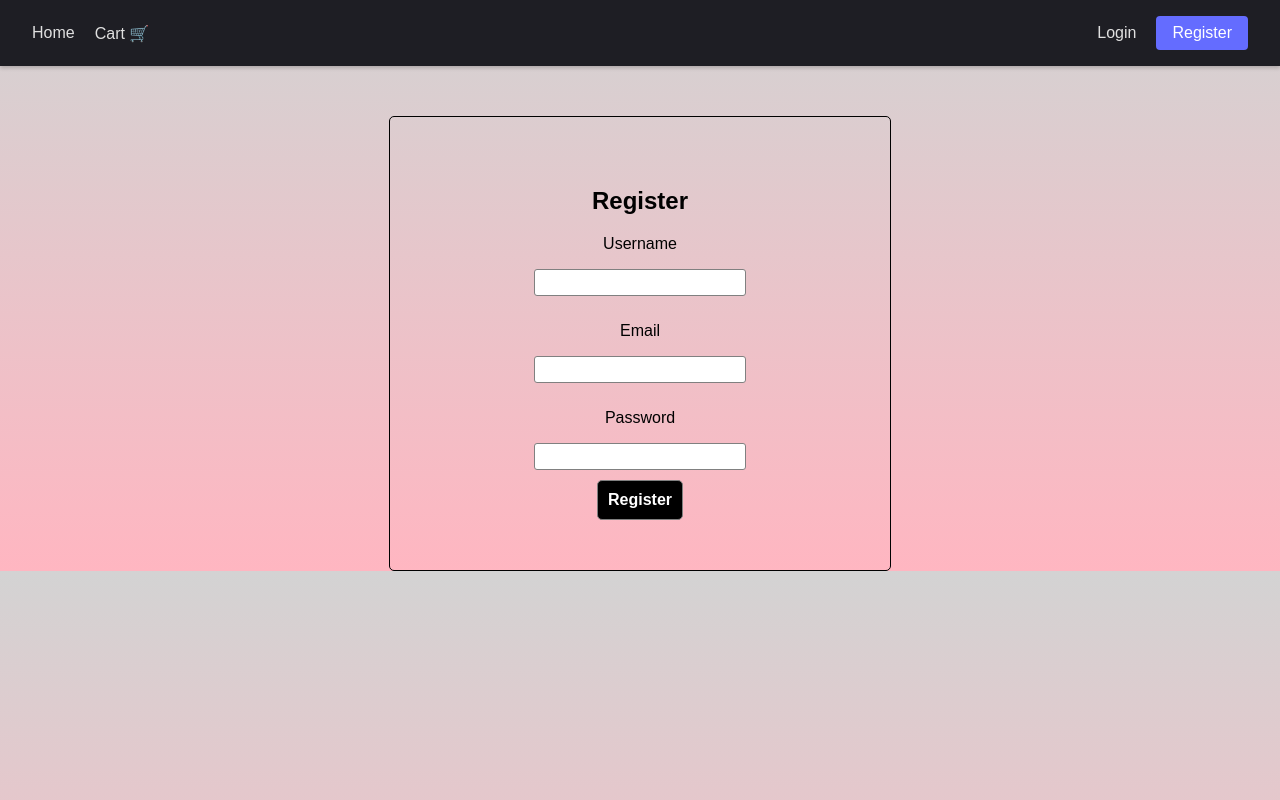
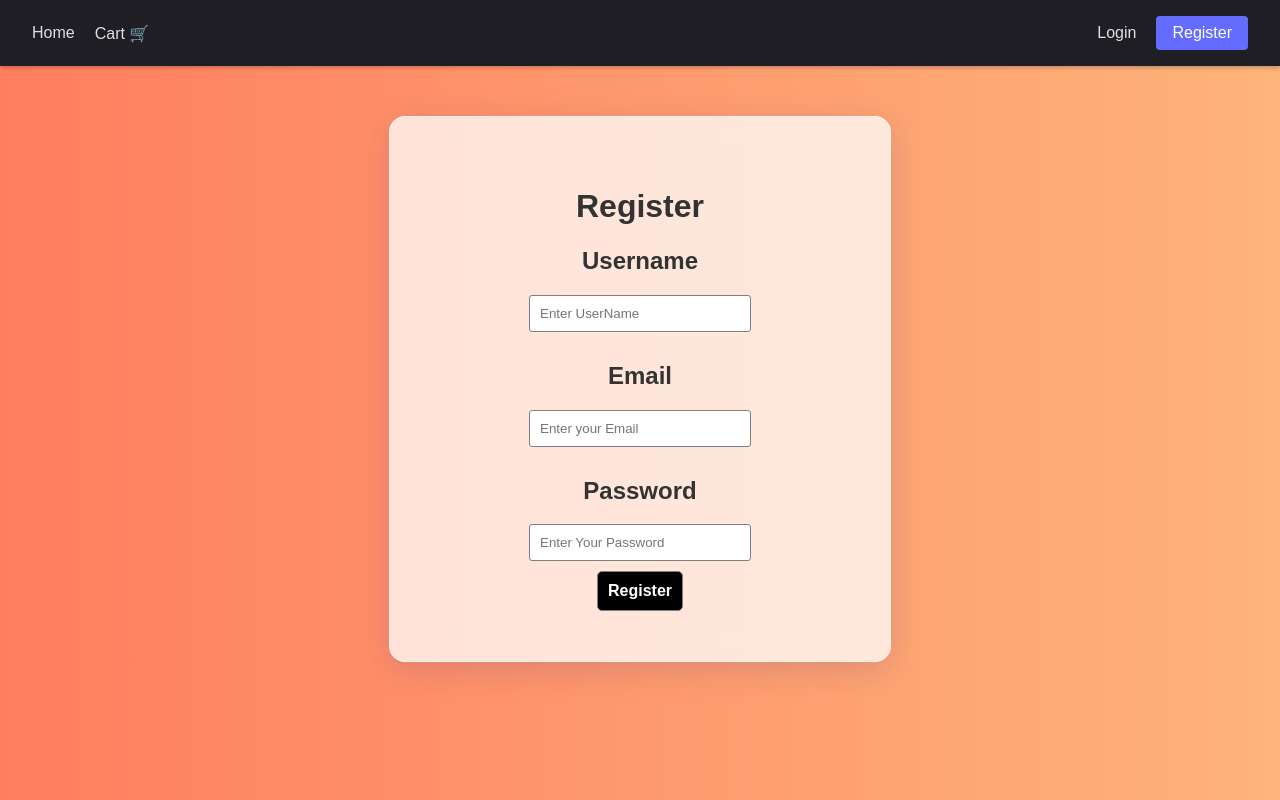
Before and after one commit to DAbdulRaheem/Fullstack_Project, a React (Vite) app in the folder Shopping_Mod/: page /register in a window 1280 px wide. Built offline with nearby package versions, Linux system fonts and the light colour scheme.

Commit message:
modifies styling

```diff
--- a/Shopping_Mod/src/App.css
+++ b/Shopping_Mod/src/App.css
@@ -1,7 +1,7 @@
 body {
     margin: 0;
     font-family: Arial, sans-serif;
-    background: linear-gradient(lightgray, lightpink);
+    background: linear-gradient(to right, #ff7e5f, #feb47b);
     text-align: center;
   }
 
--- a/Shopping_Mod/src/App.jsx
+++ b/Shopping_Mod/src/App.jsx
@@ -16,7 +16,7 @@ function App() {
         <Route path="/mobile/:id" element={<MobileDetail />} />  {/* dynamic routing */}
         <Route path="/login" element={<Login />} />
         <Route path="/register" element={<Register />} />
-        <Route path="/cart" element={<Cart />} />
+        <Route path="/cart/" element={<Cart />} />
         <Route path="*" element={<><h2 style={{ textAlign: "center", marginTop: "50px" }}>404 Not Found</h2><img src="public/Gemini_Generated_Image_6pbpmd6pbpmd6pbp.jpeg" alt="404 Not Found" style={{ maxWidth: "50%", height: "auto" }} /></>}
         />
       </Routes>
--- a/Shopping_Mod/src/pages/Home.jsx
+++ b/Shopping_Mod/src/pages/Home.jsx
@@ -58,10 +58,10 @@ export default function Home() {
               padding: "10px",
               border: "1px solid black",
               borderRadius: "5px",
-              display: "flex",           // Changed to flex for better internal alignment
-              flexDirection: "column",   // Stacks content vertically
-              justifyContent: "space-between", // Pushes button to bottom if needed
-              alignItems: "center",      // Centers content horizontally
+              display: "flex",
+              flexDirection: "column",
+              justifyContent: "space-between",
+              alignItems: "center",
               textAlign: "center"
             }}
           >
--- a/Shopping_Mod/src/pages/Login.jsx
+++ b/Shopping_Mod/src/pages/Login.jsx
@@ -38,19 +38,23 @@ export default function Login() {
       <ToastContainer />
 
       <form onSubmit={submit}
-        style={{ maxWidth: "400px", margin: "auto", marginTop: "50px" , padding:"50px", border: "1px solid black", borderRadius: "5px"}}
+        style={{ maxWidth: "400px", margin: "auto", marginTop: "50px" , padding:"50px", border: "1px solid rgba(255, 255, 255, 0.5)", borderRadius: "16px",background: "rgba(255, 255, 255, 0.75",
+          color: "#333",backdropFilter: "blur(10px)",  boxShadow: "0 8px 32px 0 rgba(31, 38, 135, 0.15)"}}
       >
-        <h2>Login</h2>
+        <h1>Login</h1>
 
-        <p>Username</p>
+        <h2>Username</h2>
         <input type="text"
-          style={{ padding: "5px", marginBottom: "10px", width: "50%", borderRadius: "3px", border: "1px solid gray" }}
+          placeholder="Username"
+          style={{ padding: "15px", marginBottom: "10px", width: "50%",  border: "1px solid gray", borderRadius: "5px" }}
+          autoFocus
           onChange={(e) => setForm({ ...form, username: e.target.value })}
         /><br />
 
-        <p>Password</p>
+        <h2>Password</h2>
         <input type="password"
-          style={{ padding: "5px", marginBottom: "10px", width: "50%", borderRadius: "3px", border: "1px solid gray" }}
+          placeholder="Password"
+          style={{ padding: "15px", marginBottom: "10px", width: "50%", borderRadius: "5px", border: "1px solid gray" }}
           onChange={(e) => setForm({ ...form, password: e.target.value })}
         /><br />
 
--- a/Shopping_Mod/src/pages/Register.jsx
+++ b/Shopping_Mod/src/pages/Register.jsx
@@ -31,26 +31,30 @@ export default function Register() {
       <ToastContainer />
 
       <form onSubmit={submit}
-        style={{ maxWidth: "400px", margin: "auto", marginTop: "50px" , padding:"50px", border: "1px solid black", borderRadius: "5px"}}
+        style={{ maxWidth: "400px", margin: "auto", marginTop: "50px" , padding:"50px", border: "1px solid rgba(255, 255, 255, 0.5)", borderRadius: "16px",background: "rgba(255, 255, 255, 0.75",
+          color: "#333",backdropFilter: "blur(10px)",  boxShadow: "0 8px 32px 0 rgba(31, 38, 135, 0.15)"}}
       >
-        <h2>Register</h2>
+        <h1>Register</h1>
 
-        <p>Username</p>
+        <h2>Username</h2>
         <input type="text"
+          placeholder="Enter UserName"
           onChange={(e) => setForm({ ...form, username: e.target.value })}
-          style={{ padding: "5px", marginBottom: "10px", width: "50%", borderRadius: "3px", border: "1px solid gray" }}
+          style={{ padding: "10px", marginBottom: "10px", width: "50%", borderRadius: "3px", border: "1px solid gray" }}
         /><br />
 
-        <p>Email</p>
+        <h2>Email</h2>
         <input type="email"
+          placeholder="Enter your Email"
           onChange={(e) => setForm({ ...form, email: e.target.value })}
-          style={{ padding: "5px", marginBottom: "10px", width: "50%", borderRadius: "3px", border: "1px solid gray" }}
+          style={{ padding: "10px", marginBottom: "10px", width: "50%", borderRadius: "3px", border: "1px solid gray" }}
         /><br />
 
-        <p>Password</p>
+        <h2>Password</h2>
         <input type="password"
+          placeholder="Enter Your Password"
           onChange={(e) => setForm({ ...form, password: e.target.value })}
-          style={{ padding: "5px", marginBottom: "10px", width: "50%", borderRadius: "3px", border: "1px solid gray" }}
+          style={{ padding: "10px", marginBottom: "10px", width: "50%", borderRadius: "3px", border: "1px solid gray" }}
         /><br />
 
         <button type="submit" style={{ padding: "10px", borderRadius: "5px", border: "1px solid gray", backgroundColor: "black", color: "white" }}>Register</button>
```
